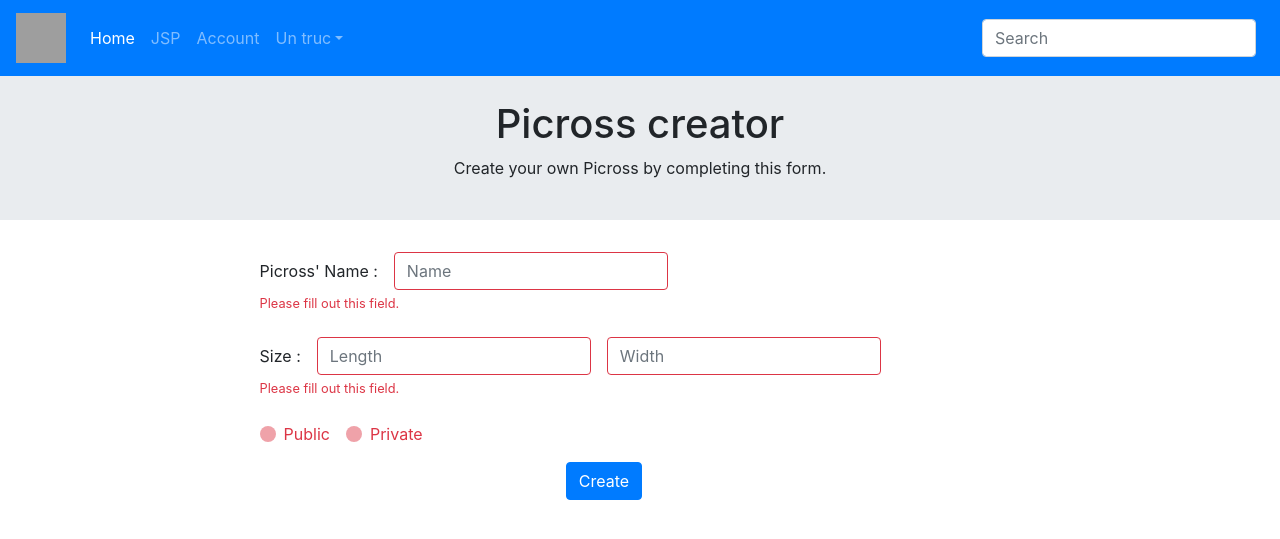
After one commit to Thibaut-T/GameD-ISEN, a PHP site: page /create.php in a window 1280 px wide. The commit adds this page. Shown: the top 539 px of the page. Run offline with PHP 8.4, Linux system fonts and the light colour scheme; grey boxes are pictures that could not be loaded.

Commit message:
Add files via upload

```diff
--- a/Home.php
+++ b/Home.php
@@ -92,7 +92,7 @@ session_start();
 						</div>
 					</div>
 				</div>
-				<button type="button" class="btn btn-light mb-5 rounded p-5">Create your own Picross</button>
+				<a href="create.php"><button type="button" class="btn btn-light mb-5 rounded p-5">Create your own Picross</button></a>
 				<button type="button" class="btn btn-danger rounded p-5">Random</button>
 			</div>
 		</div>
--- /dev/null
+++ b/create.php
@@ -0,0 +1,91 @@
+<!DOCTYPE html>
+<html lang="en">
+<head>
+	<title>Create a Picross - Picross</title>
+	<meta charset="utf-8">
+	<meta name="viewport" content="width=device=width,initial-scale=1.0">
+	<link rel="stylesheet" href="https://maxcdn.bootstrapcdn.com/bootstrap/4.1.3/css/bootstrap.min.css">
+	<link rel="icon" href="favicon.png">
+	<link rel="stylesheet" type="text/css" href="https://cdnjs.cloudflare.com/ajax/libs/font-awesome/4.7.0/css/font-awesome.min.css">
+	<script src="https://ajax.googleapis.com/ajax/libs/jquery/3.3.1/jquery.min.js"></script>
+	<script src="https://cdnjs.cloudflare.com/ajax/libs/popper.js/1.14.3/umd/popper.min.js"></script>
+	<script src="https://maxcdn.bootstrapcdn.com/bootstrap/4.1.3/js/bootstrap.min.js"></script>
+</head>
+<body>
+	<div class="naviguation">
+		<nav class="navbar navbar-expand-lg bg-primary navbar-dark">
+			<a class="navbar-brand" href="Home.php">
+				<img src="./pictures/Picross.jpg" width="50" height="50" alt="">
+			</a>
+			<button class="navbar-toggler" type="button" data-toggle="collapse" data-target="#navbarSupportedContent" aria-controls="navbarSupportedContent" aria-expanded="false" aria-label="Toggle navigation">
+				<span class="navbar-toggler-icon"></span>
+			</button>
+			<div class="collapse navbar-collapse" id="navbarSupportedContent">
+				<ul class="navbar-nav mr-auto">
+					<li class="nav-item active">
+						<a class="nav-link waves-effect waves-light" href="Home.php">Home <span class="sr-only">(current)</span></a>
+					</li>
+					<li class="nav-item">
+						<a class="nav-link waves-effect waves-light" href="#">JSP</a>
+					</li>
+					<li class="nav-item">
+						<a class="nav-link waves-effect waves-light" href="#">Account </a>
+					</li>
+					<li class="nav-item dropdown">
+						<a class="nav-link dropdown-toggle waves-effect waves-light" id="navbarDropdownMenuLink" data-toggle="dropdown" aria-haspopup="true" aria-expanded="false">Un truc</a>
+						<div class="dropdown-menu dropdown-info" aria-labelledby="navbarDropdownMenuLink">
+							<a class="dropdown-item waves-effect waves-light" href="#">oui</a>
+							<a class="dropdown-item waves-effect waves-light" href="#">non</a>
+							<a class="dropdown-item waves-effect waves-light" href="#">peut-être</a>
+						</div>
+					</li>
+				</ul>
+				<form class="form-inline">
+					<div class="md-form my-0">
+						<input class="form-control mr-sm-2" type="text" placeholder="Search" aria-label="Search">
+					</div>
+				</form>
+			</div>
+		</nav>
+	</div>
+
+	<div class="jumbotron jumbotron-fluid pt-4 pb-4">
+		<div class="container text-center">
+			<h1>Picross creator</h1>
+			<p>Create your own Picross by completing this form.</p>
+		</div>
+	</div>
+
+	<form action="create_action.php" method="get" class="was-validated" style="margin: auto; display: table;">
+		<div class="form-group form-inline">
+			<label for="name">Picross' Name :</label>
+			<input type="text" name="Pname" class="form-control ml-3" placeholder="Name" required>
+			<label></label>
+			<div class="valid-feedback"></div>
+			<div class="invalid-feedback">Please fill out this field.</div>
+		</div>
+		<div class="form-group form-inline mt-4">
+			<label for="size" class="mr-3">Size :</label>
+			<input type="text" name="Slength" class="form-control mr-3" placeholder="Length" required>
+			<input type="text" name="Switdh" class="form-control" placeholder="Width" required>
+			<div class="valid-feedback"></div>
+			<div class="invalid-feedback">Please fill out this field.</div>
+		</div>
+		<div class="form-group form-inline mt-4">
+			<div class="custom-control custom-radio custom-control-inline">
+				<input type="radio" class="custom-control-input" id="Public" name="Visible" value="1" required>
+				<label class="custom-control-label" for="Public">Public</label>
+			</div>
+			<div class="custom-control custom-radio custom-control-inline">
+				<input type="radio" class="custom-control-input" id="Private" name="Visible" value="0" required>
+				<label class="custom-control-label" for="Private">Private</label>
+			</div>
+			<div class="valid-feedback"></div>
+			<div class="invalid-feedback">Please fill out this field.</div>
+		</div>
+		<div class="text-center">
+			<button type="submit" class="btn btn-primary" style="margin-right: 4.5em;" name="Submit">Create</button>
+		</div>
+	</form>
+</body>
+</html>
```
Also changed, not shown: create_action.php (added, +28 -0 lines), jouer.php (added, +86 -0 lines).
